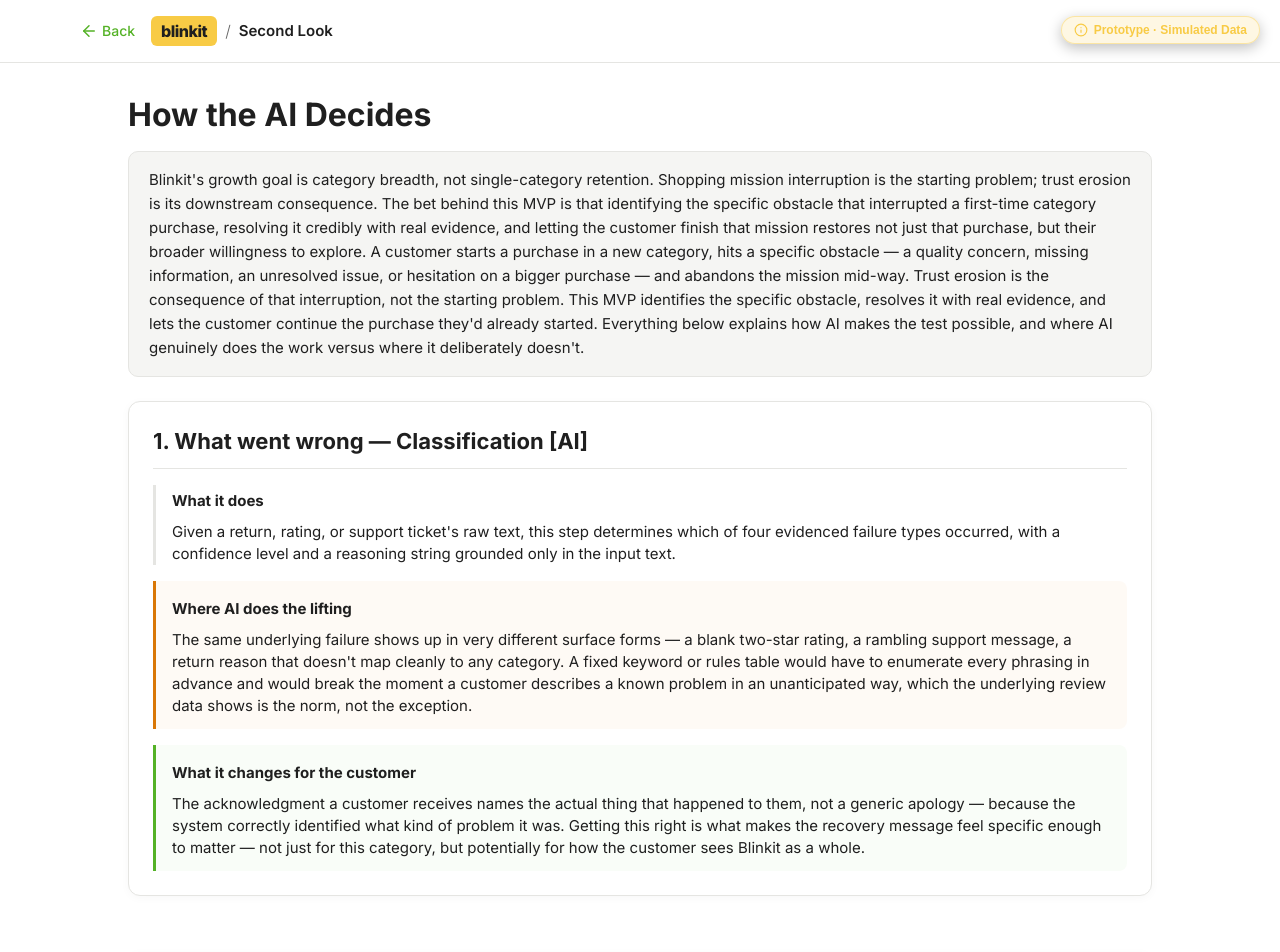
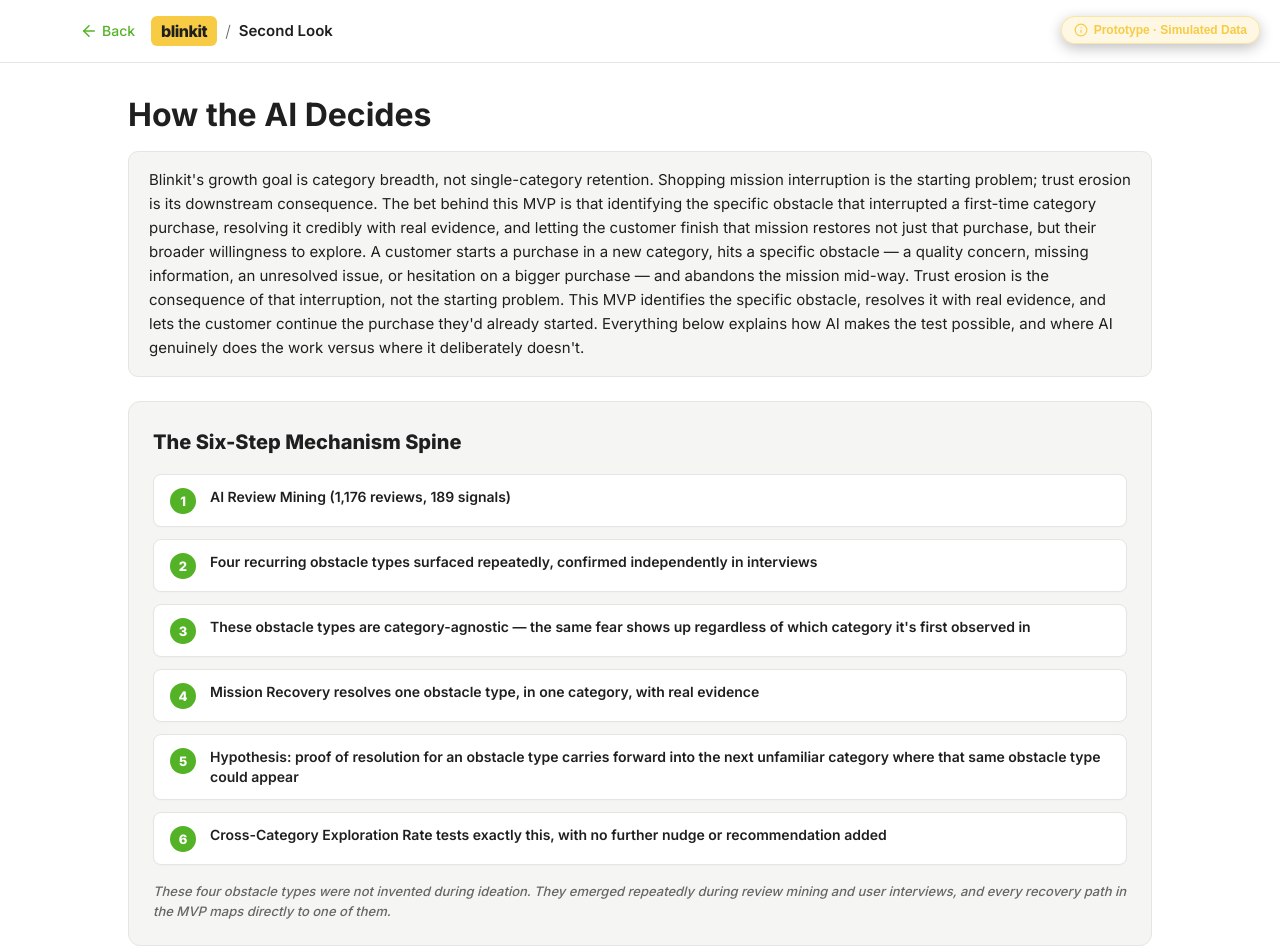
Before and after one commit to Deepali611/blinkit-second-look-ai-mvp, a Next.js app: page /system-design in a window 1280 px wide. Shown: the top 952 px of the page. Built offline with nearby package versions, Linux system fonts and the light colour scheme.

Commit message:
Implement Task 46: Add explicit six-step causal chain mechanism spine to System Design page

```diff
--- a/app/(evaluator)/system-design/page.tsx
+++ b/app/(evaluator)/system-design/page.tsx
@@ -20,6 +20,106 @@
         <div className="system-design-business-framing type-body" style={{ backgroundColor: "var(--surface-muted)", border: "1px solid var(--border-hairline)", borderRadius: "10px", padding: "16px 20px", marginBottom: "20px", lineHeight: "24px" }}>
           <p>
             Blinkit's growth goal is category breadth, not single-category retention. Shopping mission interruption is the starting problem; trust erosion is its downstream consequence. The bet behind this MVP is that identifying the specific obstacle that interrupted a first-time category purchase, resolving it credibly with real evidence, and letting the customer finish that mission restores not just that purchase, but their broader willingness to explore. {HYPOTHESIS_STATEMENT} Everything below explains how AI makes the test possible, and where AI genuinely does the work versus where it deliberately doesn't.
+          </p>
+        </div>
+
+        {/* Six-Step Causal Chain (Organizing Spine) */}
+        <div
+          className="causal-chain-container"
+          style={{
+            backgroundColor: "var(--surface-muted)",
+            border: "1px solid var(--border-hairline)",
+            borderRadius: "12px",
+            padding: "24px",
+            margin: "24px 0",
+          }}
+        >
+          <h2
+            className="type-h1"
+            style={{
+              fontSize: "20px",
+              fontWeight: 800,
+              marginBottom: "16px",
+              color: "var(--blinkit-near-black)",
+            }}
+          >
+            The Six-Step Mechanism Spine
+          </h2>
+
+          <div
+            className="causal-chain-steps"
+            style={{
+              display: "flex",
+              flexDirection: "column",
+              gap: "12px",
+            }}
+          >
+            {[
+              "AI Review Mining (1,176 reviews, 189 signals)",
+              "Four recurring obstacle types surfaced repeatedly, confirmed independently in interviews",
+              "These obstacle types are category-agnostic — the same fear shows up regardless of which category it's first observed in",
+              "Mission Recovery resolves one obstacle type, in one category, with real evidence",
+              "Hypothesis: proof of resolution for an obstacle type carries forward into the next unfamiliar category where that same obstacle type could appear",
+              "Cross-Category Exploration Rate tests exactly this, with no further nudge or recommendation added",
+            ].map((stepText, idx) => (
+              <div
+                key={idx}
+                style={{
+                  display: "flex",
+                  alignItems: "flex-start",
+                  gap: "14px",
+                  backgroundColor: "#FFFFFF",
+                  border: "1px solid var(--border-hairline)",
+                  borderRadius: "8px",
+                  padding: "12px 16px",
+                  boxShadow: "0 1px 3px rgba(0,0,0,0.02)",
+                }}
+              >
+                <div
+                  style={{
+                    width: "26px",
+                    height: "26px",
+                    borderRadius: "50%",
+                    backgroundColor: "var(--blinkit-green)",
+                    color: "#FFFFFF",
+                    fontSize: "13px",
+                    fontWeight: 800,
+                    display: "flex",
+                    alignItems: "center",
+                    justifyContent: "center",
+                    flexShrink: 0,
+                    marginTop: "1px",
+                  }}
+                >
+                  {idx + 1}
+                </div>
+                <p
+                  style={{
+                    fontSize: "14px",
+                    fontWeight: 600,
+                    color: "var(--blinkit-near-black)",
+                    margin: 0,
+                    lineHeight: "20px",
+                  }}
+                >
+                  {stepText}
+                </p>
+              </div>
+            ))}
+          </div>
+
+          <p
+            style={{
+              fontSize: "13px",
+              fontWeight: 500,
+              color: "var(--text-muted)",
+              marginTop: "16px",
+              marginBottom: 0,
+              lineHeight: "20px",
+              fontStyle: "italic",
+            }}
+          >
+            These four obstacle types were not invented during ideation. They emerged repeatedly during review mining and user interviews, and every recovery path in the MVP maps directly to one of them.
           </p>
         </div>
 
```
